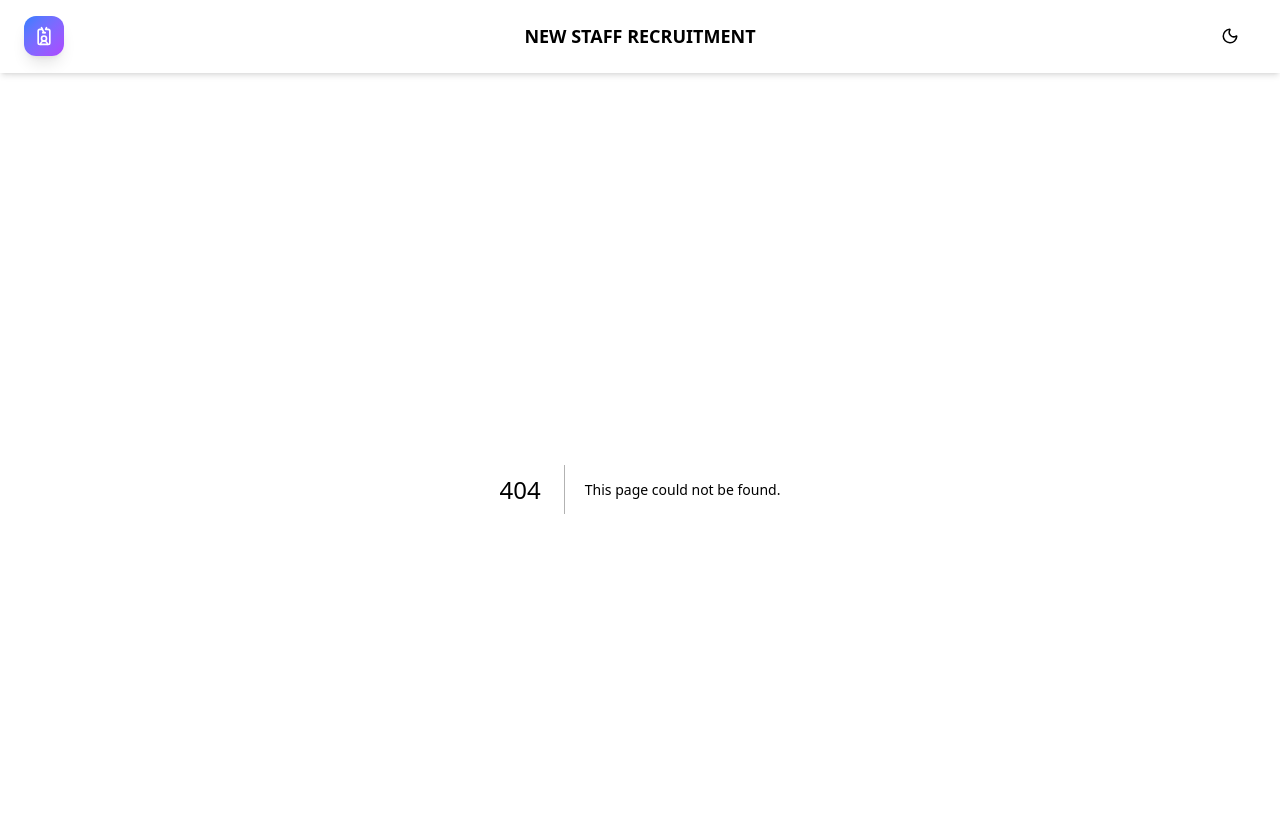
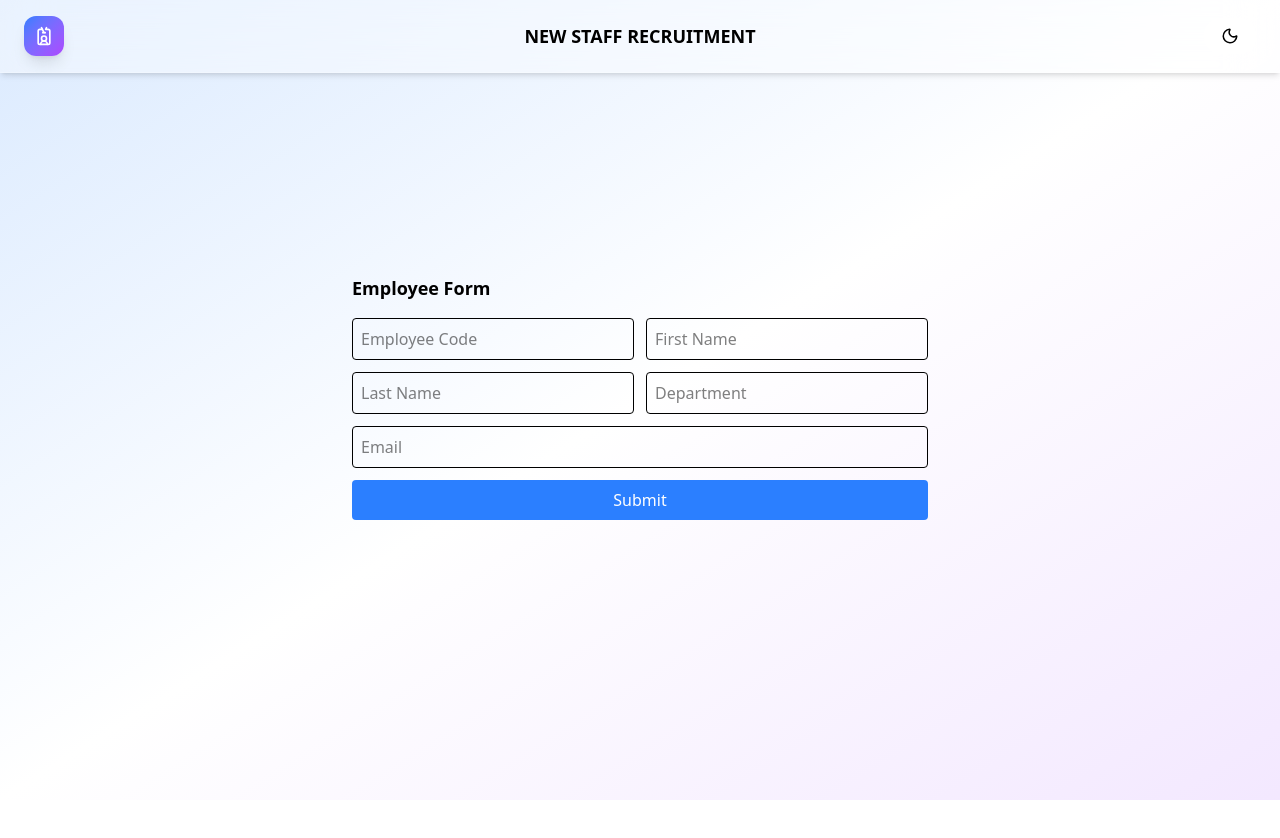
Before and after one commit to Atul-0497/Employee_form, a Next.js app: page /miniform in a window 1280 px wide. Before the commit this address had no page. Shown: the top 838 px of the page. After the commit the page ends 800 px from the top, so only its background shows below. Built offline with nearby package versions, Linux system fonts and the light colour scheme.

Commit message:
added miniform form route

```diff
--- /dev/null
+++ b/app/miniform/page.tsx
@@ -0,0 +1,90 @@
+"use client";
+import { useState } from "react";
+export default function MiniForm() {
+  const [form, setForm] = useState({
+    empCode: "",
+    firstName: "",
+    lastName: "",
+    department: "",
+    email: "",
+  });
+  const [list, setList] = useState([]);
+  const handleChange = (e: any) => {
+    const name = e.target.name;
+    const value = e.target.value;
+    setForm({
+      ...form,
+      [name]: value,
+    });
+  };
+  const handleSubmit = (e: any) => {
+    e.preventDefault();
+    if (
+      form.empCode === "" ||
+      form.firstName === "" ||
+      form.lastName === "" ||
+      form.department === "" ||
+      form.email === ""
+    ) {
+      alert("Please fill all fields");
+      return;
+    }
+    const newList = [...list, form];
+    setList(newList);
+    setForm({
+      empCode: "",
+      firstName: "",
+      lastName: "",
+      department: "",
+      email: "",
+    });
+  };
+  return (
+    <div className="min-h-[80vh] flex items-center justify-center">
+      <div className="w-full max-w-xl">
+        <h2 className="text-lg font-semibold mb-4">Employee Form</h2>
+        <form onSubmit={handleSubmit} className="grid grid-cols-2 gap-3">
+          <input
+            name="empCode" placeholder="Employee Code" value={form.empCode} onChange={handleChange}className="border p-2 rounded"/>
+          <input
+            name="firstName"placeholder="First Name" value={form.firstName} onChange={handleChange}className="border p-2 rounded"/>
+          <input
+            name="lastName" placeholder="Last Name" value={form.lastName} onChange={handleChange}className="border p-2 rounded"/>
+          <input
+            name="department"placeholder="Department"value={form.department} onChange={handleChange}className="border p-2 rounded"/>
+          <input
+            name="email" placeholder="Email" value={form.email} onChange={handleChange} className="border p-2 rounded col-span-2"/>
+          <button
+            type="submit" className="col-span-2 bg-blue-500 text-white py-2 rounded">Submit
+          </button>
+        </form>
+        <div className="mt-6">
+          {list.length > 0 && (
+            <table className="w-full border mt-2 text-sm">
+              <thead>
+                <tr className="bg-gray-200">
+                  <th className="p-2 border">EmpCode</th>
+                  <th className="p-2 border">Name</th>
+                  <th className="p-2 border">Dept</th>
+                  <th className="p-2 border">Email</th>
+                </tr>
+              </thead>
+              <tbody>
+                {list.map((item: any, index) => (
+                  <tr key={index}>
+                    <td className="p-2 border">{item.empCode}</td>
+                    <td className="p-2 border">
+                      {item.firstName} {item.lastName}
+                    </td>
+                    <td className="p-2 border">{item.department}</td>
+                    <td className="p-2 border">{item.email}</td>
+                  </tr>
+                ))}
+              </tbody>
+            </table>
+          )}
+        </div>
+      </div>
+    </div>
+  );
+}
--- /dev/null
+++ b/src/components/Miniform.tsx
@@ -0,0 +1,7 @@
+export default function Miniform() {
+  return (
+    <div>
+      <h1>hello world</h1>
+    </div>
+  );
+}
```
Also changed, not shown: app/page.tsx (line endings or trailing spaces).
